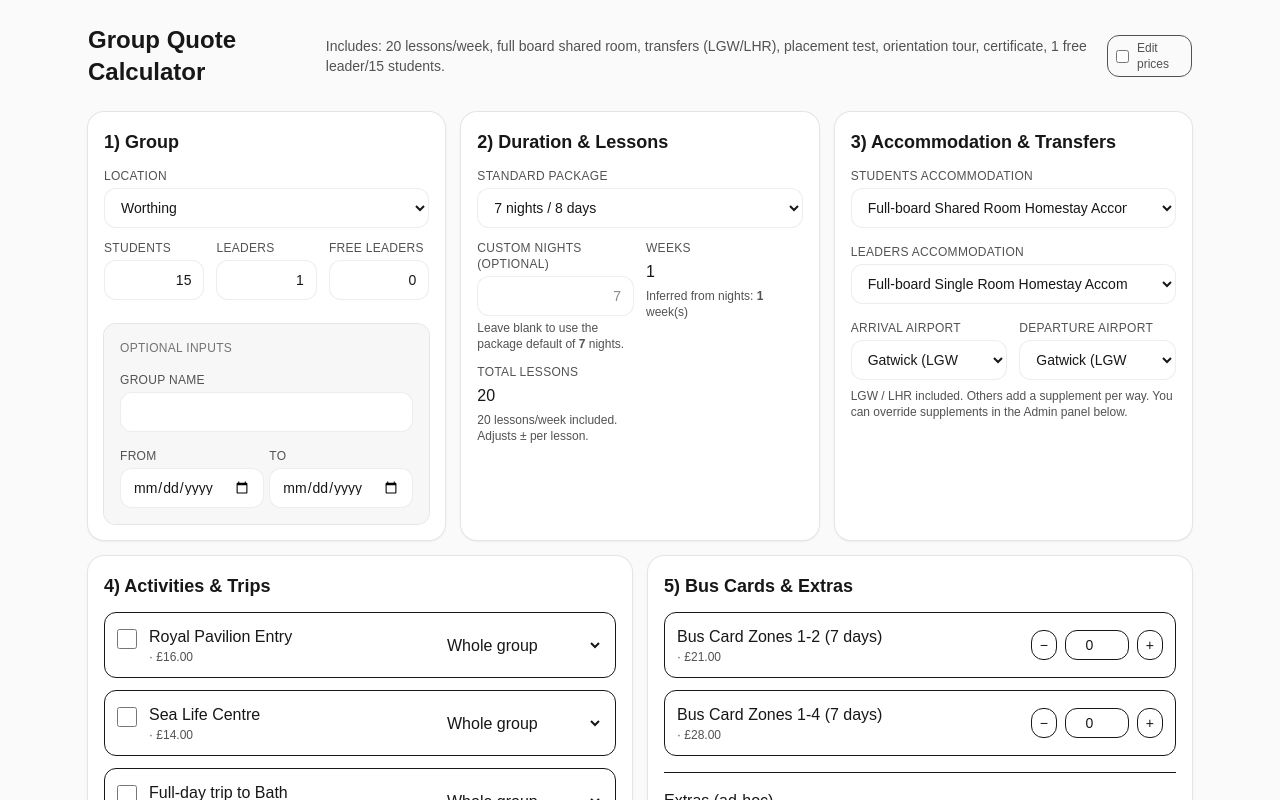
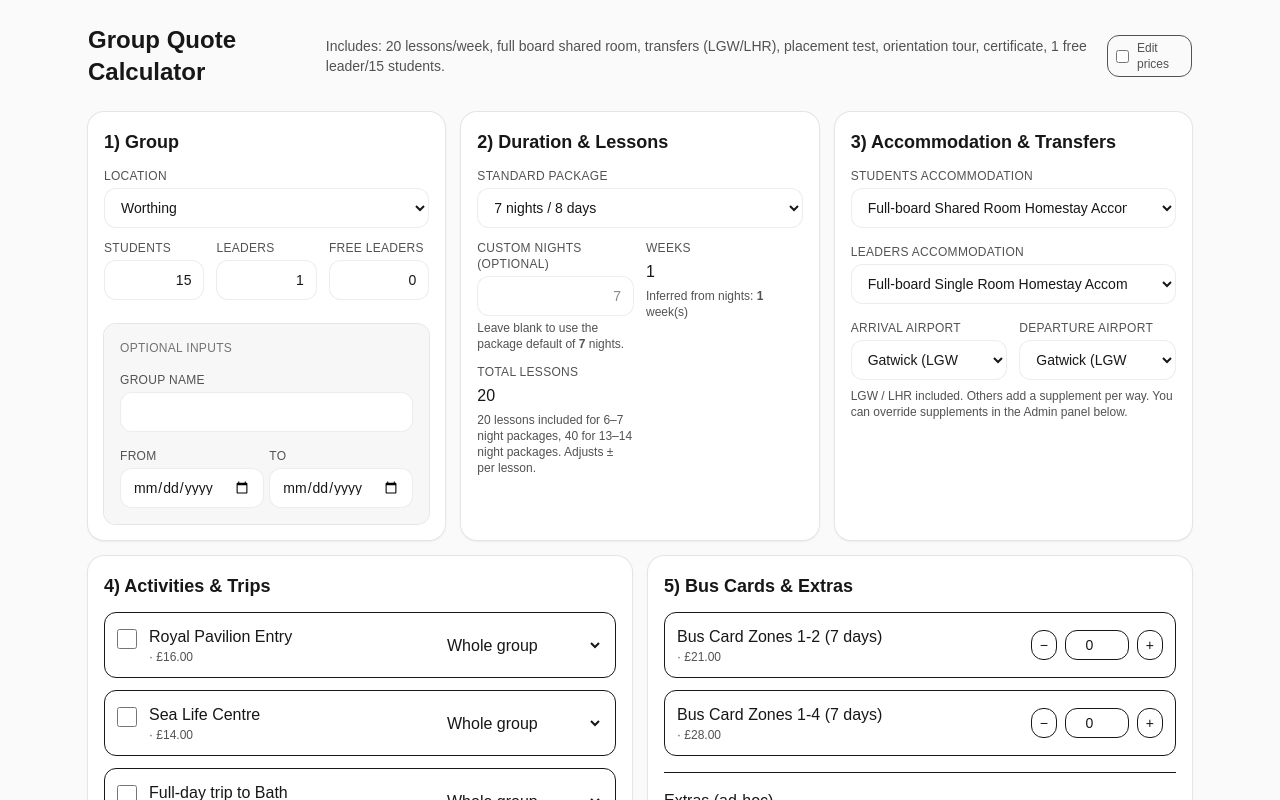
Before and after one commit to simonelebowski/group-quote, a Next.js app: page / in a window 1280 px wide. Shown: the top 800 px of the page. Built offline with nearby package versions, Linux system fonts and the light colour scheme.

Commit message:
total lessons fixed

```diff
--- a/src/components/DurationCard.tsx
+++ b/src/components/DurationCard.tsx
@@ -95,7 +95,8 @@ export default function DurationCard({
             }
           />
           <p className="mt-1 text-xs text-neutral-600">
-            20 lessons/week included. Adjusts ± per lesson.
+              20 lessons included for 6–7 night packages, 40 for 13–14 night packages.
+              Adjusts ± per lesson.
           </p>
         </div>
       </div>
--- a/src/features/pricing/calculatePricing.ts
+++ b/src/features/pricing/calculatePricing.ts
@@ -101,13 +101,9 @@ export function calculatePricing({
   // 4) Lessons based on package key
   // 6/7 nights = 1 "week" → 20 base lessons
   // 13/14 nights = 2 "weeks" → 40 base lessons
-  const packageWeeks = packageKey === "6n7d" || packageKey === "7n8d" ? 1 : 2;
-
+  const includedLessons = packageKey === "6n7d" || packageKey === "7n8d" ? 20 : 40;
+  const totalLessons = lessonsPerWeek;
   const effectiveWeeks = weeks || inferredWeeks;
-  const includedLessons = 20 * packageWeeks;
-
-  const totalLessons = lessonsPerWeek * packageWeeks;
-
   const lessonDelta = totalLessons - includedLessons;
 
   const lessonAdjPerStudent =
```
